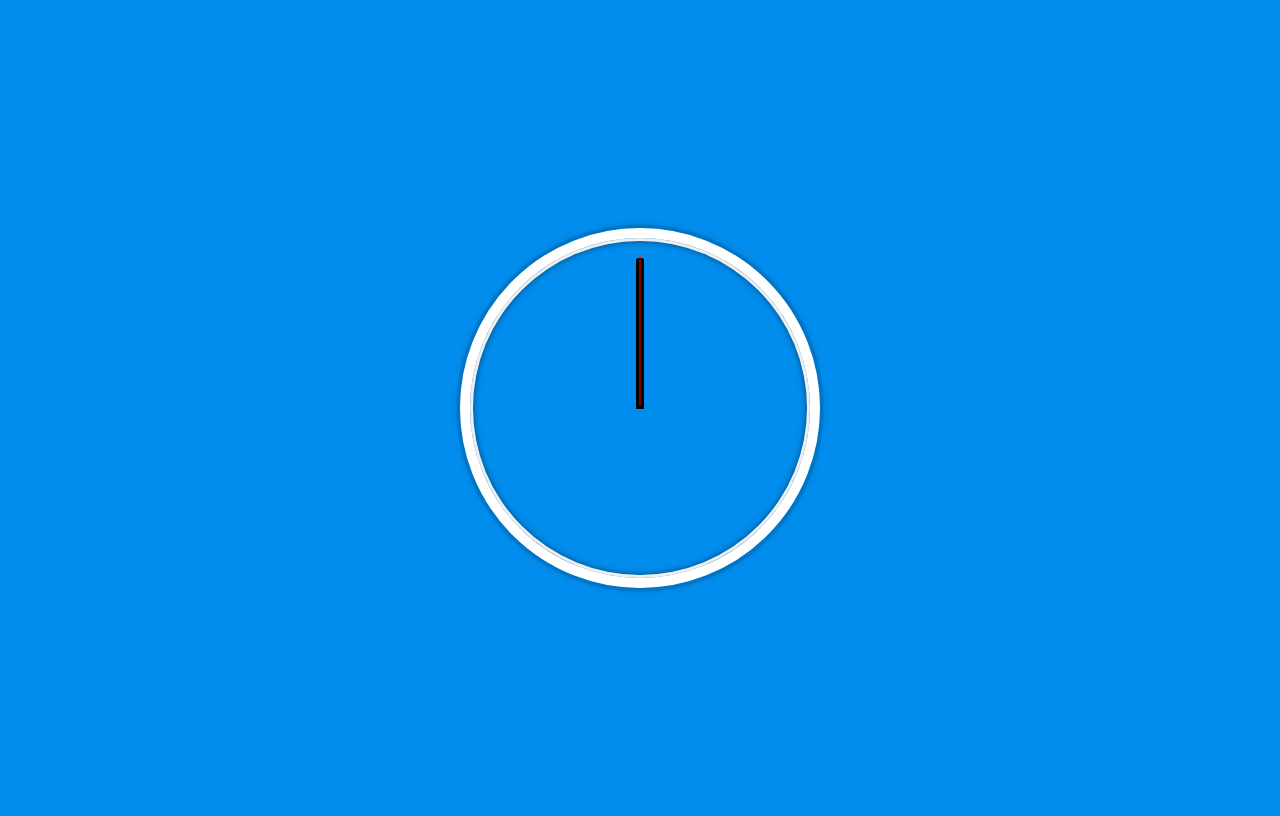
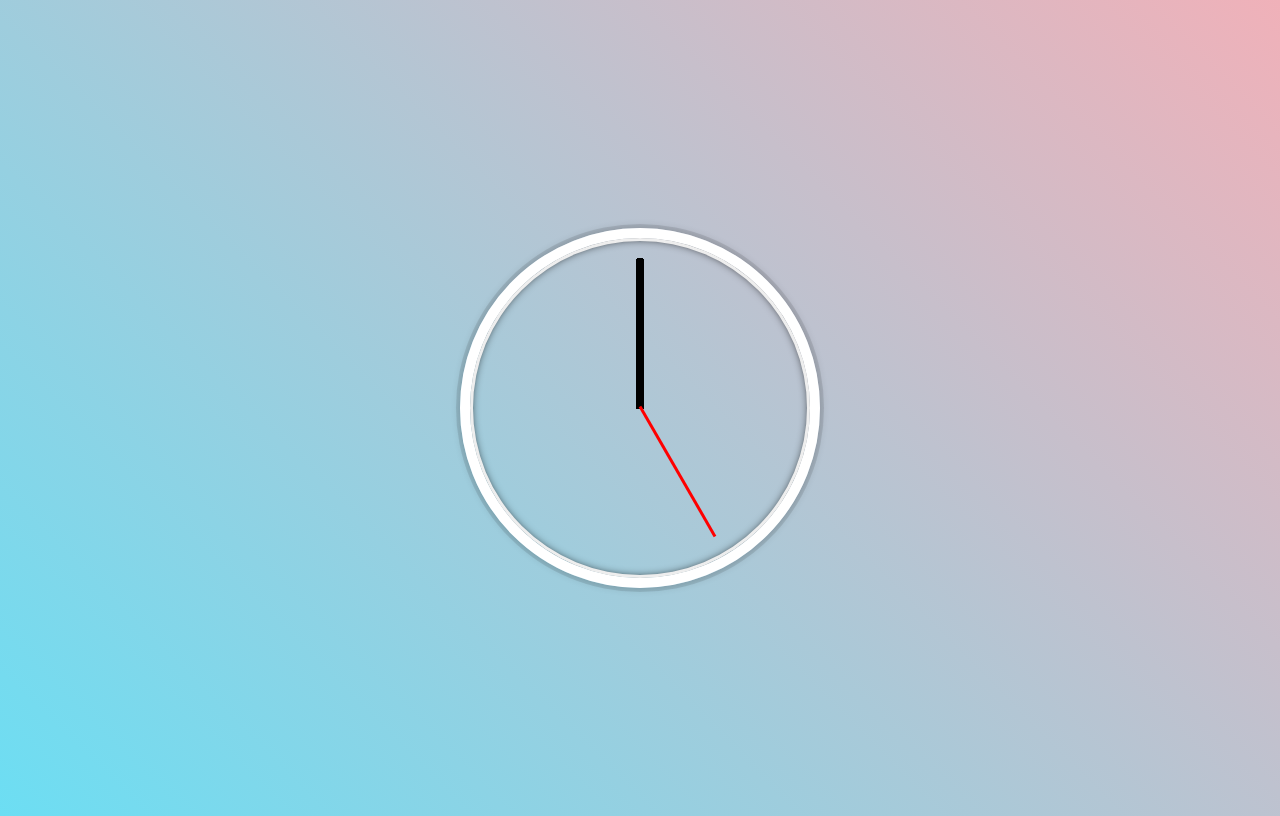
Before and after one commit to Natallia2107/clock, a plain HTML site: page index.html in a window 1280 px wide. Drawn offline with Linux system fonts and the light colour scheme.

Commit message:
html and css corrections, js- created function for seconds hand

```diff
--- a/index.html
+++ b/index.html
@@ -18,7 +18,7 @@
         <div class="clock-face">
             <div class="hand hour-hand"></div>
             <div class="hand min-hand"></div>
-            <div class="hand sec-hand"></div>
+            <div class="hand second-hand"></div>
         </div>
     </div>
 
--- a/main.js
+++ b/main.js
@@ -0,0 +1,12 @@
+const secondHand = document.querySelector('.second-hand')
+
+function setDate() {
+	const now = new Date()
+
+	const seconds = now.getSeconds()
+	const secondsDegrees = (seconds / 60) * 360 + 90
+	secondHand.style.transform = `rotate(${secondsDegrees}deg)`
+	// console.log(seconds)
+}
+
+setInterval(setDate, 1000)
--- a/style.css
+++ b/style.css
@@ -1,5 +1,5 @@
 html {
-	background: #018ded;
+	background-image: linear-gradient(45deg, #6cdef3, #f0b1b9);
 	background-size: cover;
 	text-align: center;
 	font-size: 10px;
@@ -44,11 +44,11 @@ body {
 	transition-timing-function: cubic-bezier(0.1, 2.7, 0.58, 1);
 }
 
-.sec-hand {
-    background: red;
-    height: 1px;
+.second-hand {
+	background: red;
+	height: 3px;
 }
 
 .hour-hand {
-    height: 8px;
+	height: 8px;
 }
```
